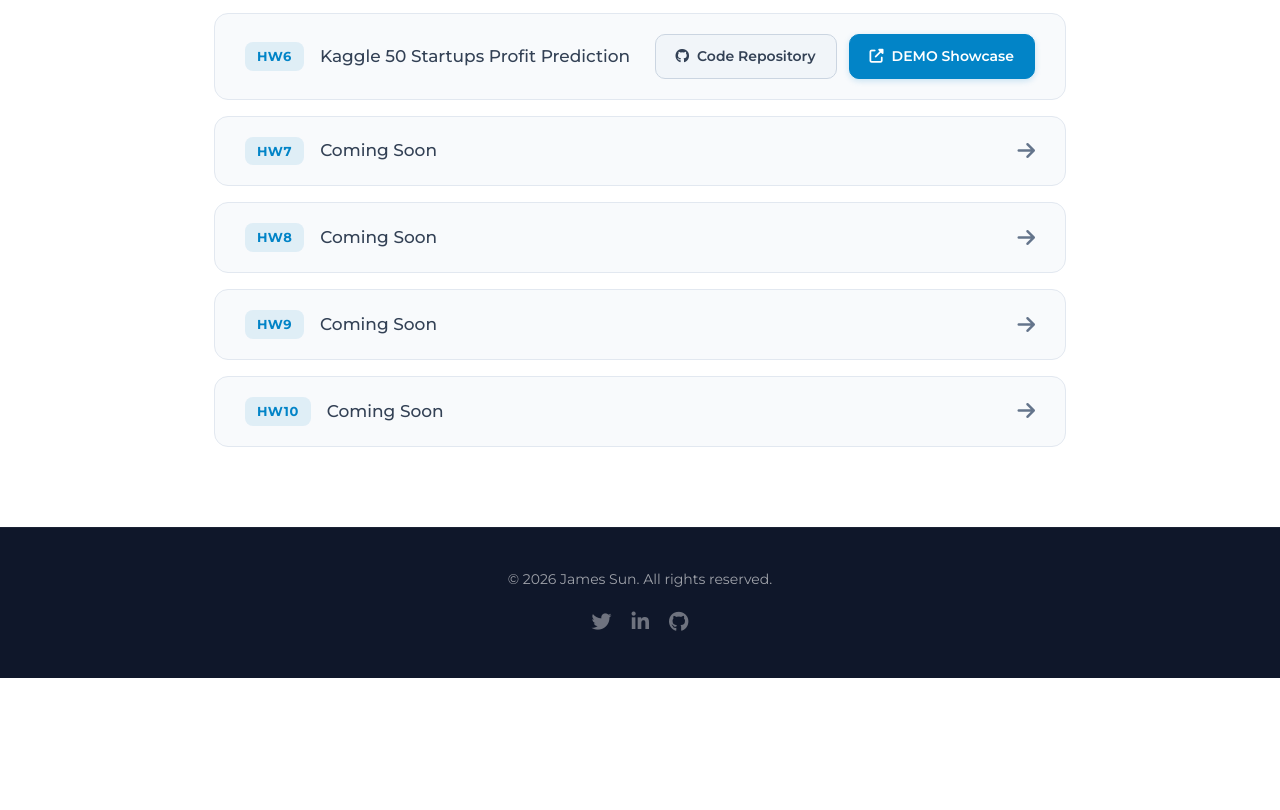
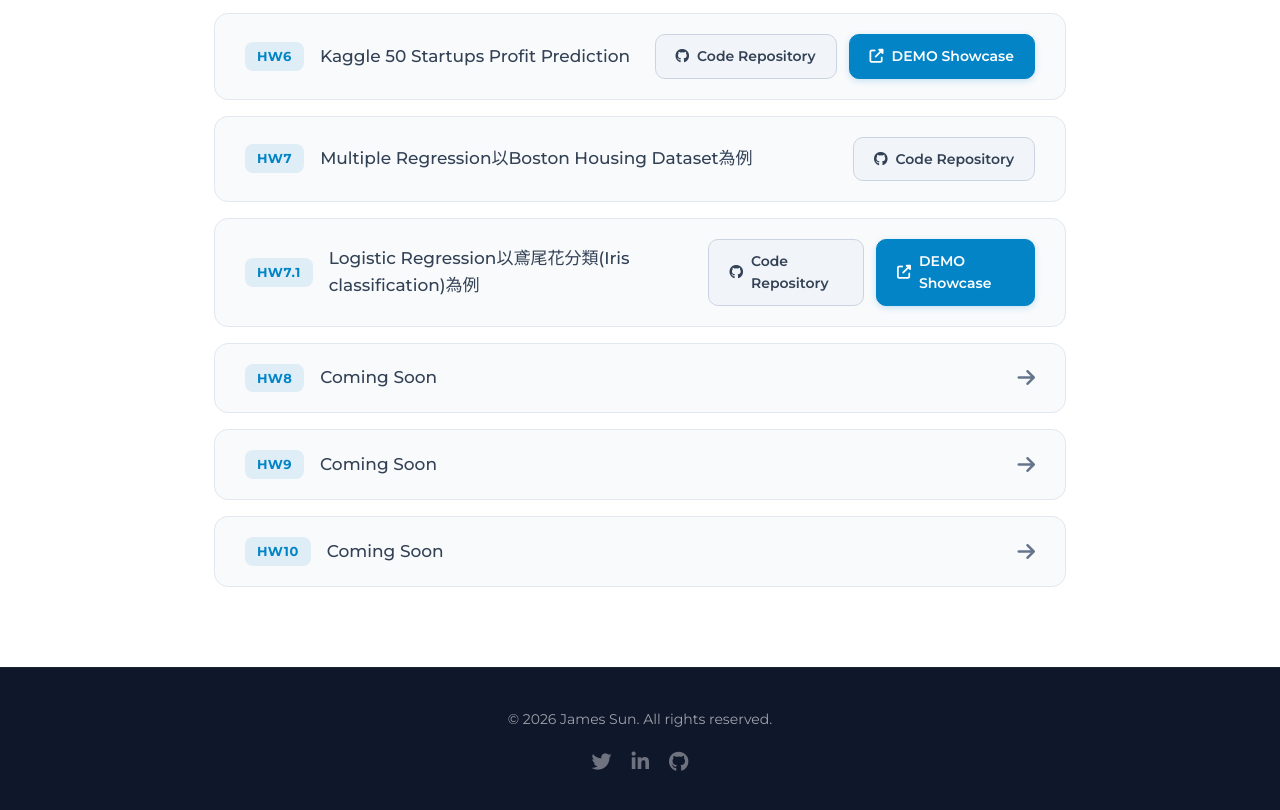
Before and after one commit to jamessun0919-ops/HW2MyHomepage, a plain HTML site: page ai-projects.html in a window 1280 px wide. Shown: the part 917-1727 px from the top of the page. Before the commit the page ends 1595 px from the top, so only its background shows below. Drawn offline with nearby package versions, Linux system fonts and the light colour scheme.

Commit message:
feat: update HW7 details and add HW7.1 project

```diff
--- a/ai-projects.html
+++ b/ai-projects.html
@@ -313,13 +313,32 @@
                     </div>
                 </div>
                 <!-- HW7 -->
-                <a href="#" class="project-btn">
-                    <span class="btn-left">
+                <div class="project-row">
+                    <div class="btn-left">
                         <span class="btn-num">HW7</span>
-                        <span>Coming Soon</span>
-                    </span>
-                    <i class="fas fa-arrow-right btn-icon"></i>
-                </a>
+                        <span>Multiple Regression以Boston Housing Dataset為例</span>
+                    </div>
+                    <div class="project-actions">
+                        <a href="https://github.com/jamessun0919-ops/HW7-Mutiple-regression-workflow" target="_blank" class="action-btn repo-btn">
+                            <i class="fab fa-github"></i> Code Repository
+                        </a>
+                    </div>
+                </div>
+                <!-- HW7.1 -->
+                <div class="project-row">
+                    <div class="btn-left">
+                        <span class="btn-num">HW7.1</span>
+                        <span>Logistic Regression以鳶尾花分類(Iris classification)為例</span>
+                    </div>
+                    <div class="project-actions">
+                        <a href="https://github.com/jamessun0919-ops/HW-IRIS-classification" target="_blank" class="action-btn repo-btn">
+                            <i class="fab fa-github"></i> Code Repository
+                        </a>
+                        <a href="https://jamessun0919-ops.github.io/HW-IRIS-classification/iris_3d_rgl.html" target="_blank" class="action-btn demo-btn">
+                            <i class="fas fa-external-link-alt"></i> DEMO Showcase
+                        </a>
+                    </div>
+                </div>
                 <!-- HW8 -->
                 <a href="#" class="project-btn">
                     <span class="btn-left">
```
Also changed, not shown: ai-projects-zh.html (+25 -6 lines).
